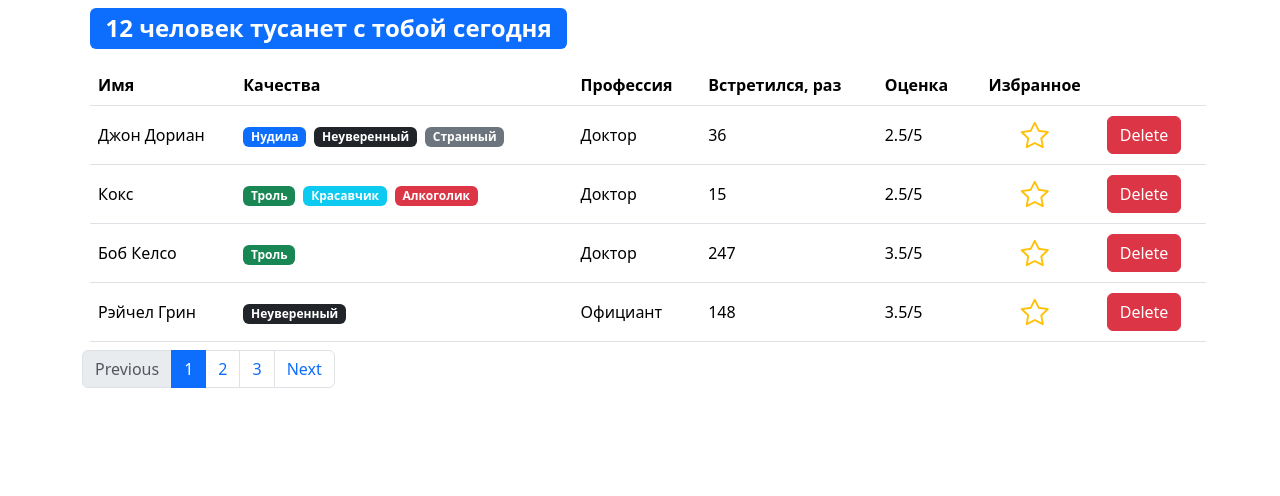
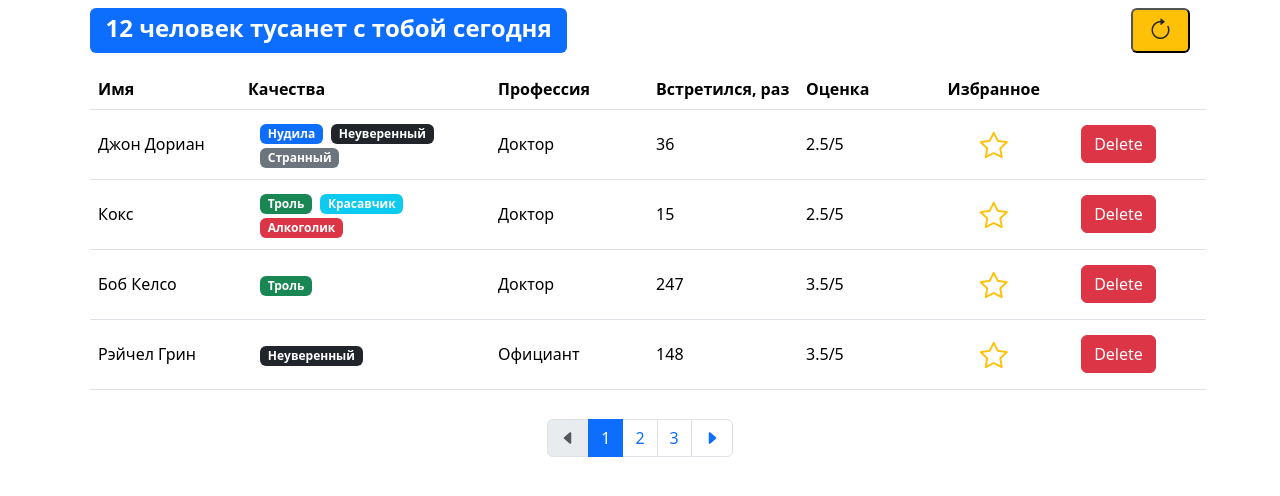
Before and after one commit to VakiTaki/fast_company, a React (Create React App) app: page / in a window 1280 px wide. Shown: the top 496 px of the page. Built offline with nearby package versions, Linux system fonts and the light colour scheme.

Commit message:
add reset btn

```diff
--- a/src/App.jsx
+++ b/src/App.jsx
@@ -4,7 +4,8 @@ import UserTable from "./components/usersTable";
 import PartyMsg from "./components/partyMsg";
 
 function App() {
-    const [users, setUsers] = useState(api.users.fetchAll());
+    const initialUsers = api.users.fetchAll();
+    const [users, setUsers] = useState(initialUsers);
 
     function handlerDelete(id) {
         setUsers((prev) => prev.filter((user) => user._id !== id));
@@ -22,7 +23,15 @@ function App() {
     };
     return (
         <div className="container">
-            <PartyMsg numUsers={users.length} />
+            <div className="d-flex justify-content-between">
+                <PartyMsg numUsers={users.length} />
+                <button
+                    className="badge bg-warning fs-4 m-2  text-reset"
+                    onClick={() => setUsers(initialUsers)}
+                >
+                    <i className="bi bi-arrow-clockwise"></i>
+                </button>
+            </div>
             <UserTable
                 users={users}
                 onDelete={handlerDelete}
--- a/src/components/pagination.jsx
+++ b/src/components/pagination.jsx
@@ -4,12 +4,12 @@ import PropTypes from "prop-types";
 
 const Pagination = ({ itemsCount, pageSize, onPageChange, currentPage }) => {
     const pageCount = Math.ceil(itemsCount / pageSize);
-    if (pageCount === 1) return null;
+    // if (pageCount === 1) return null;
     const pages = _.range(1, pageCount + 1);
 
     return (
         <nav>
-            <ul className="pagination">
+            <ul className="pagination justify-content-center">
                 <li
                     className={
                         "page-item " + (currentPage === 1 ? "disabled" : "")
@@ -19,7 +19,7 @@ const Pagination = ({ itemsCount, pageSize, onPageChange, currentPage }) => {
                         className="page-link"
                         onClick={() => onPageChange(currentPage - 1)}
                     >
-                        Previous
+                        <i className="bi bi-caret-left-fill"></i>
                     </button>
                 </li>
                 {pages.map((page) => (
@@ -48,7 +48,7 @@ const Pagination = ({ itemsCount, pageSize, onPageChange, currentPage }) => {
                         className="page-link"
                         onClick={() => onPageChange(currentPage + 1)}
                     >
-                        Next
+                        <i className="bi bi-caret-right-fill"></i>
                     </button>
                 </li>
             </ul>
--- a/src/components/partyMsg.jsx
+++ b/src/components/partyMsg.jsx
@@ -26,7 +26,7 @@ const PartyMsg = ({ numUsers }) => {
             }
         }
         return (
-            <span className="badge  bg-primary fs-4 m-2">
+            <span className="badge bg-primary fs-4 m-2">
                 {numUsers} человек{wordSuf[0]} тусан{wordSuf[1]}т с тобой
                 сегодня
             </span>
--- a/src/components/user.jsx
+++ b/src/components/user.jsx
@@ -5,12 +5,14 @@ import PropTypes from "prop-types";
 
 const User = ({ user, onDelete, onToogleBookMark }) => {
     return (
-        <tr>
+        <tr style={{ height: "70px" }}>
             <td>{user.name}</td>
             <td>
-                {user.qualities.map((quality) => (
-                    <Quality quality={quality} key={quality._id} />
-                ))}
+                <div className="container ">
+                    {user.qualities.map((quality) => (
+                        <Quality quality={quality} key={quality._id} />
+                    ))}
+                </div>
             </td>
             <td>{user.profession.name}</td>
             <td>{user.completedMeetings}</td>
--- a/src/components/usersTable.jsx
+++ b/src/components/usersTable.jsx
@@ -19,13 +19,20 @@ const UsersTable = ({ users, onDelete, onToogleBookMark }) => {
     return (
         <>
             {users.length !== 0 && (
+                <div style={{ height: "350px" }}>
                     <table className="table m-2 align-middle">
                         <thead>
                             <tr>
-                            <th scope="col">Имя</th>
-                            <th scope="col">Качества</th>
+                                <th scope="col" style={{ width: "150px" }}>
+                                    Имя
+                                </th>
+                                <th scope="col" style={{ width: "250px" }}>
+                                    Качества
+                                </th>
                                 <th scope="col">Профессия</th>
-                            <th scope="col">Встретился, раз</th>
+                                <th scope="col" style={{ width: "150px" }}>
+                                    Встретился, раз
+                                </th>
                                 <th scope="col">Оценка</th>
                                 <th scope="col" className="text-center">
                                     Избранное
@@ -44,6 +51,7 @@ const UsersTable = ({ users, onDelete, onToogleBookMark }) => {
                             ))}
                         </tbody>
                     </table>
+                </div>
             )}
             {!!users.length && (
                 <Pagination
```
Lines whose indentation alone changed are shown as unchanged.
